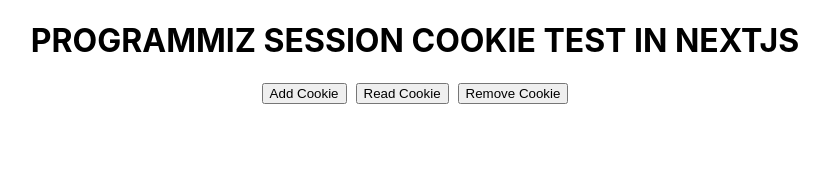
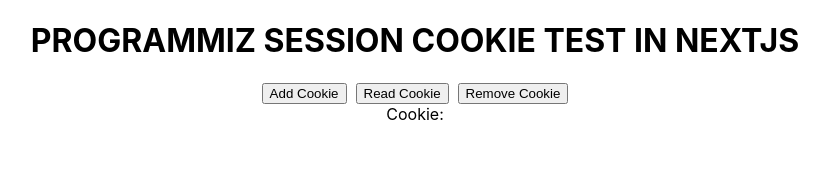
Before and after one commit to dev-rajan/next-cookie-testing, a Next.js app: page / in a window 1280 px wide. Shown: the top 194 px of the page, without its empty margins (225-1054 px from the left). Built offline with nearby package versions, Linux system fonts and the light colour scheme.

Commit message:
cookie testing

```diff
--- a/pages/index.js
+++ b/pages/index.js
@@ -1,12 +1,15 @@
 import { getCookie, removeCookies, setCookies } from "cookies-next";
+import { useState } from "react";
 
 function App() {
+  const [cookieValue, setCookieValue] = useState("");
+
   const handleAdd = () => {
     setCookies("abc", "Next Test Cookie", { path: "/" });
   };
 
   const handleRead = () => {
-    console.log(getCookie("abc", { path: "/" }));
+    setCookieValue(getCookie("abc", { path: "/" }));
   };
 
   const handleRemove = () => {
@@ -19,6 +22,8 @@
       <button onClick={handleAdd}>Add Cookie</button> &nbsp;
       <button onClick={handleRead}>Read Cookie</button> &nbsp;
       <button onClick={handleRemove}>Remove Cookie</button>
+      <br />
+      <div>Cookie: {cookieValue}</div>
     </div>
   );
 }
```
